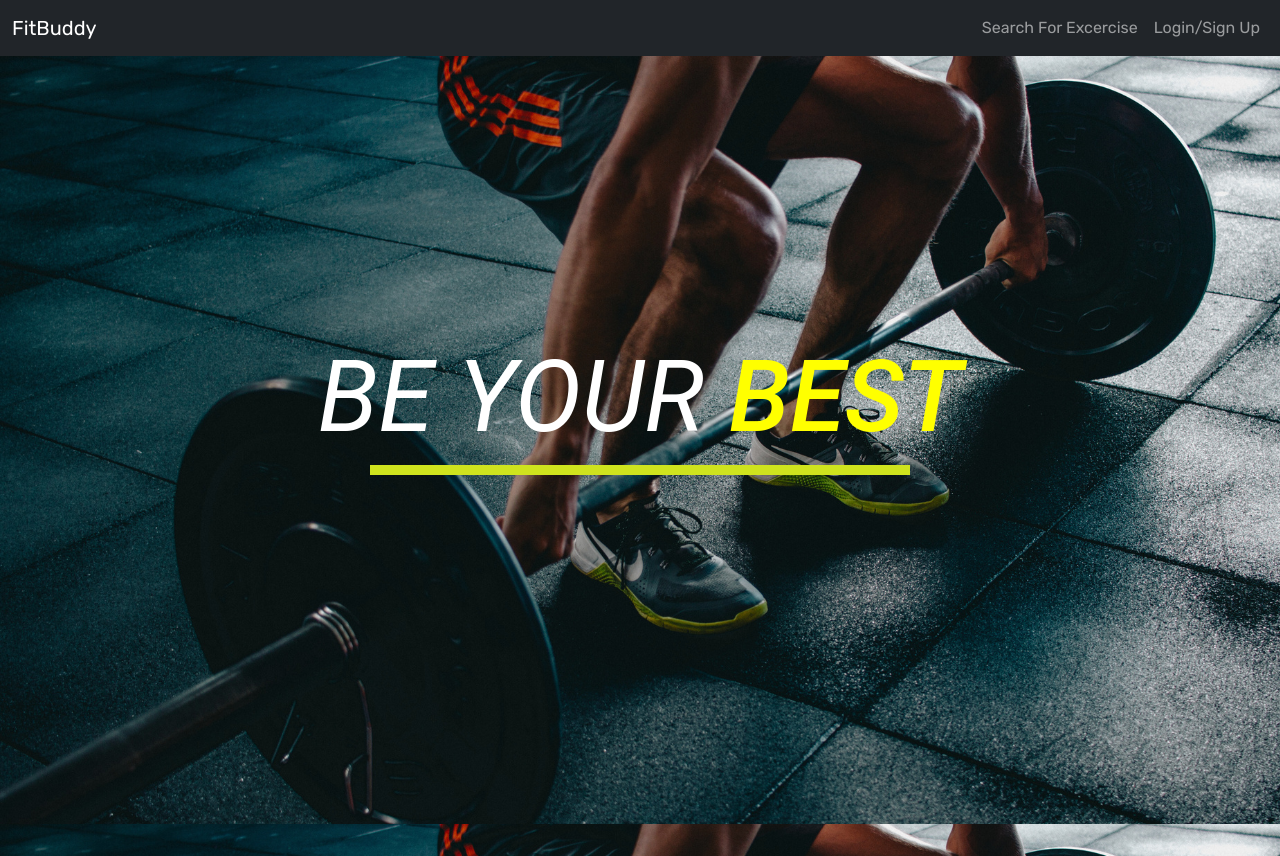
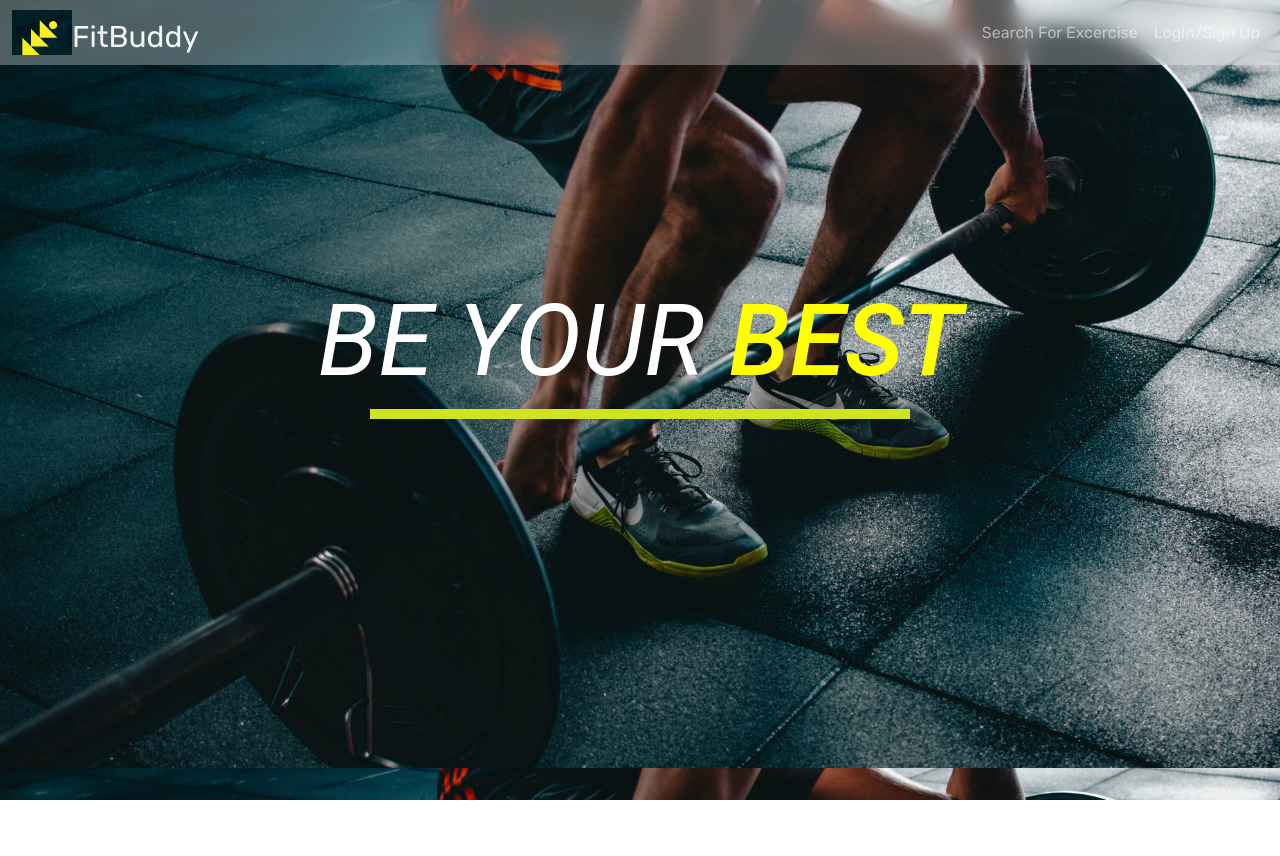
Before and after one commit to judy-her/fitbuddy-2, a React (Vite) app in the folder client/: page / in a window 1280 px wide. After the commit the page ends 800 px from the top, so only its background shows below. Built offline with nearby package versions, Linux system fonts and the light colour scheme.

Commit message:
added css to Navbarjsx

```diff
--- a/client/src/components/Navbar.jsx
+++ b/client/src/components/Navbar.jsx
@@ -13,15 +13,15 @@ const AppNavbar = () => {
 
   return (
     <>
-      <Navbar bg="dark" variant="dark" expand="lg">
+      <Navbar variant="dark" expand="lg" className="navbar-morphism">
         <Container fluid>
-          <Navbar.Brand as={Link} to="/">
+          <Navbar.Brand className="fitbuddy-name logoImg" as={Link} to="/">
             FitBuddy
           </Navbar.Brand>
           <Navbar.Toggle aria-controls="navbar" />
           <Navbar.Collapse id="navbar" className="d-flex flex-row-reverse">
             <Nav className="ml-auto d-flex">
-              <Nav.Link as={Link} to="/">
+              <Nav.Link as={Link} to="/search">
                 Search For Excercise
               </Nav.Link>
               {/* if user is logged in show saved books and logout */}
```
